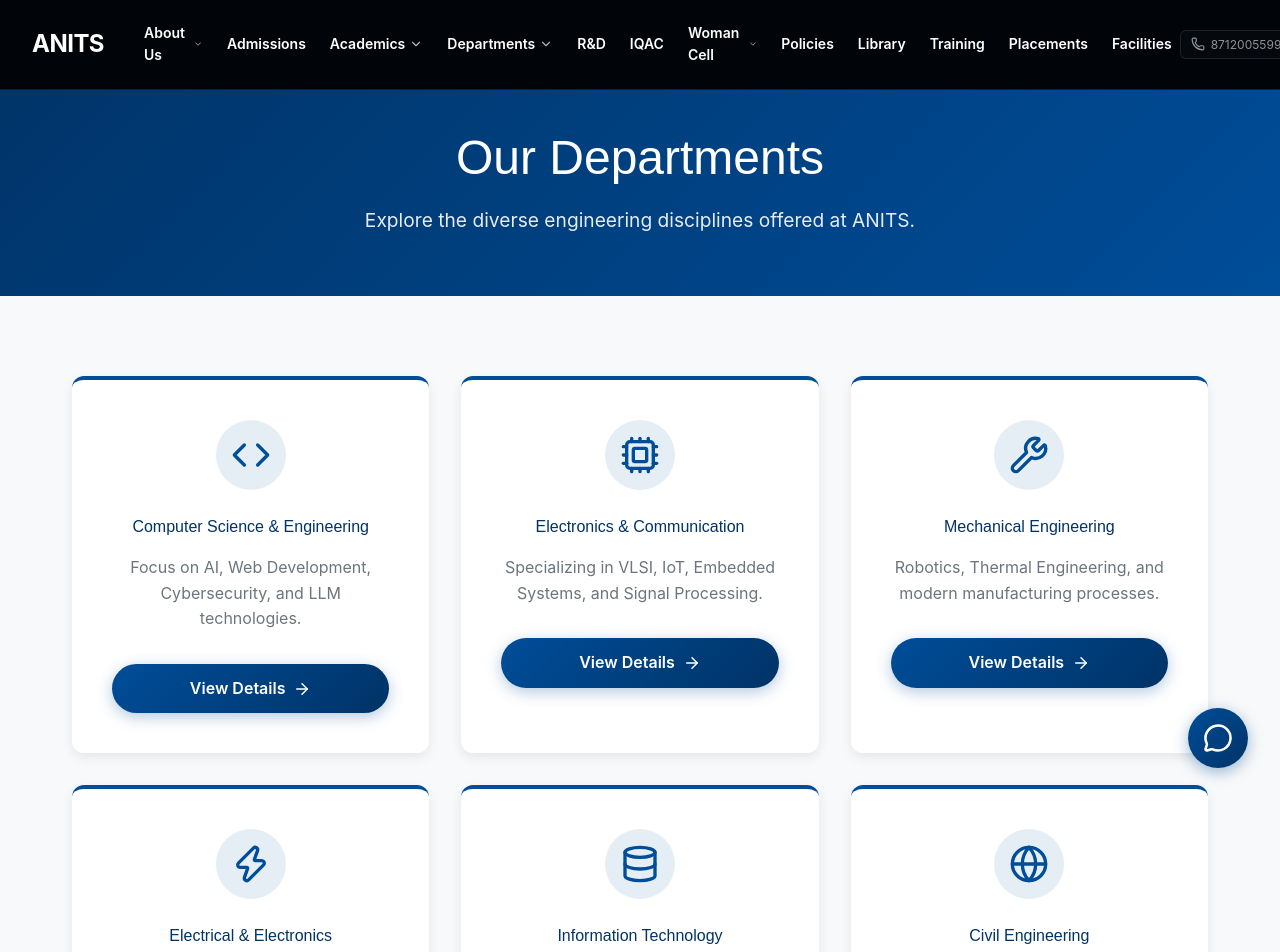
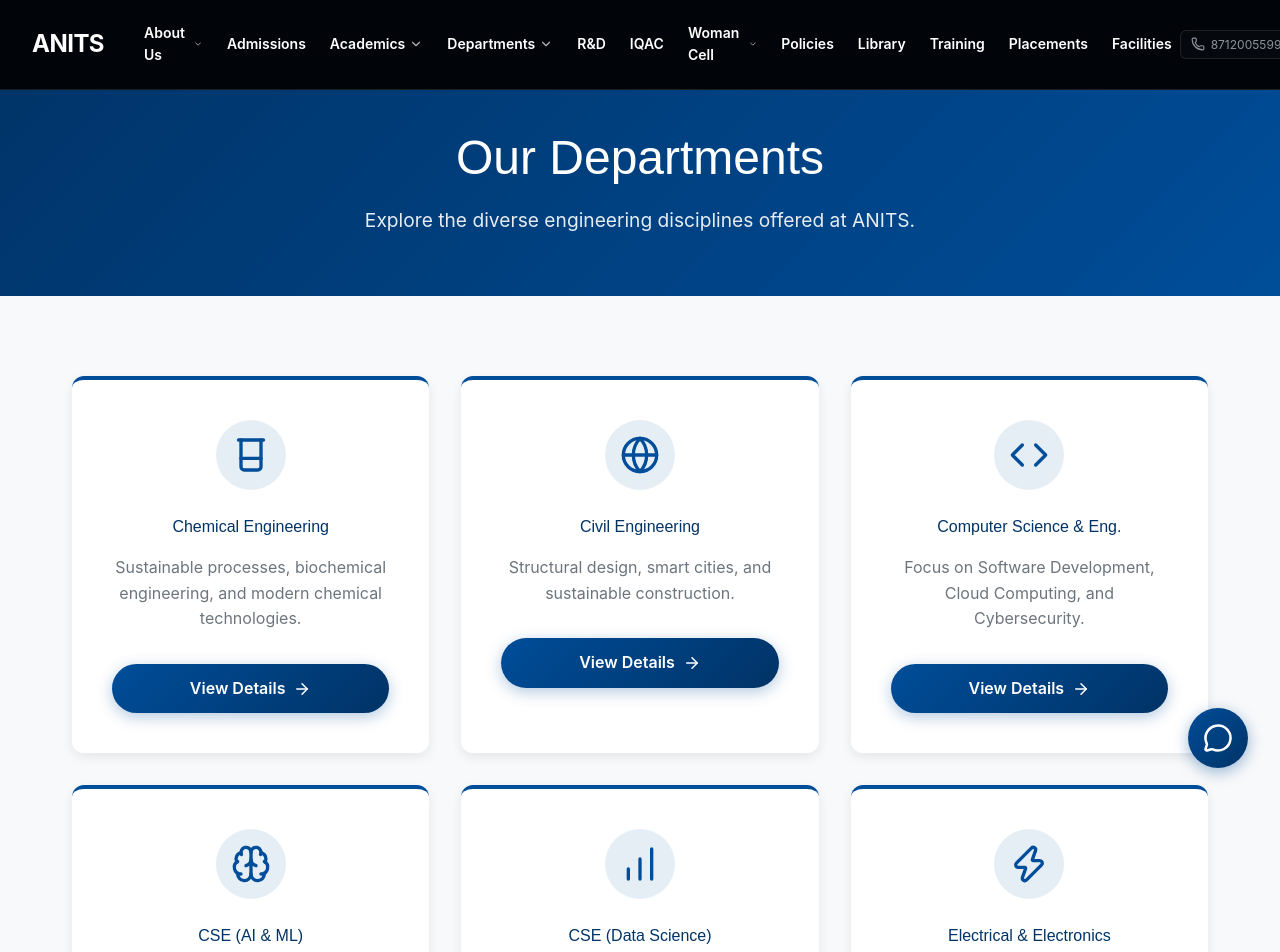
Before and after one commit to sandeep-kumar-270904/anits-college-website-, a React app in the folder frontend/: page /departments in a window 1280 px wide. Shown: the top 952 px of the page. Built offline with nearby package versions, Linux system fonts and the light colour scheme; the HTML template or start-up script is replaced by a standard one.

Commit message:
feat: add all departments to the departments listing page

```diff
--- a/frontend/src/pages/Departments.jsx
+++ b/frontend/src/pages/Departments.jsx
@@ -1,16 +1,21 @@
 import React from 'react';
 import { Helmet } from 'react-helmet-async';
 import { Link } from 'react-router-dom';
-import { ArrowRight, Code, Cpu, Wrench, Zap, Database, Globe } from 'lucide-react';
+import { ArrowRight, Code, Cpu, Wrench, Zap, Database, Globe, Beaker, Brain, BarChart, HeartPulse, BookOpen } from 'lucide-react';
 
 const Departments = () => {
   const depts = [
-    { id: 'cse', name: "Computer Science & Engineering", desc: "Focus on AI, Web Development, Cybersecurity, and LLM technologies.", icon: <Code size={40} /> },
+    { id: 'chemical', name: "Chemical Engineering", desc: "Sustainable processes, biochemical engineering, and modern chemical technologies.", icon: <Beaker size={40} /> },
+    { id: 'civil', name: "Civil Engineering", desc: "Structural design, smart cities, and sustainable construction.", icon: <Globe size={40} /> },
+    { id: 'cse', name: "Computer Science & Eng.", desc: "Focus on Software Development, Cloud Computing, and Cybersecurity.", icon: <Code size={40} /> },
+    { id: 'cse-aiml', name: "CSE (AI & ML)", desc: "Designing intelligent systems, neural networks, and advanced automation.", icon: <Brain size={40} /> },
+    { id: 'cse-ds', name: "CSE (Data Science)", desc: "Data analytics, machine learning, and statistical modeling to solve real-world challenges.", icon: <BarChart size={40} /> },
+    { id: 'eee', name: "Electrical & Electronics", desc: "Power systems, renewable energy, and smart grid technologies.", icon: <Zap size={40} /> },
     { id: 'ece', name: "Electronics & Communication", desc: "Specializing in VLSI, IoT, Embedded Systems, and Signal Processing.", icon: <Cpu size={40} /> },
+    { id: 'it', name: "Information Technology", desc: "Skill-oriented education to meet the global demands of the IT Industry.", icon: <Database size={40} /> },
     { id: 'mech', name: "Mechanical Engineering", desc: "Robotics, Thermal Engineering, and modern manufacturing processes.", icon: <Wrench size={40} /> },
-    { id: 'eee', name: "Electrical & Electronics", desc: "Power systems, renewable energy, and smart grid technologies.", icon: <Zap size={40} /> },
-    { id: 'it', name: "Information Technology", desc: "Cloud computing, data analytics, and enterprise software solutions.", icon: <Database size={40} /> },
-    { id: 'civil', name: "Civil Engineering", desc: "Structural design, smart cities, and sustainable construction.", icon: <Globe size={40} /> }
+    { id: 'mba', name: "MBA (Hospital Admin)", desc: "Management education dedicated to nurturing future healthcare leaders.", icon: <HeartPulse size={40} /> },
+    { id: 'bsh-hod', name: "Basic Sciences & Humanities", desc: "The fundamental foundation for all engineering disciplines.", icon: <BookOpen size={40} /> }
   ];
 
   return (
```
